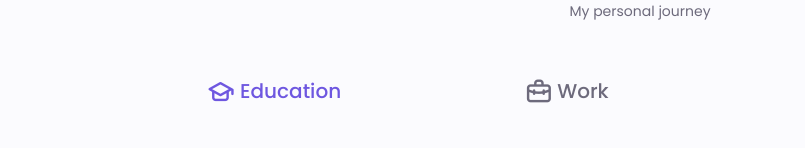
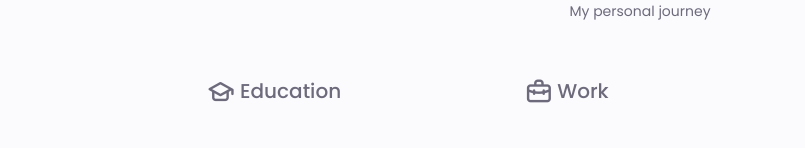
Before and after one commit to RonaldKovic/veronika_cv, a plain HTML site: page index.html in a window 1280 px wide. Shown: the part 2259-2407 px from the top of the page, without its empty margins (0-805 px from the left). Drawn offline with nearby package versions, Linux system fonts and the light colour scheme.

Commit message:
Qualification update for tab

```diff
--- a/CSS/style.css
+++ b/CSS/style.css
@@ -534,9 +534,6 @@ img {
   display: block;
 }
 
-.qualification__button.qualification__active {
-  color: var(--first-color);
-}
 /*==================== SERVICES ====================*/
 
 /* Active Modal */
```
